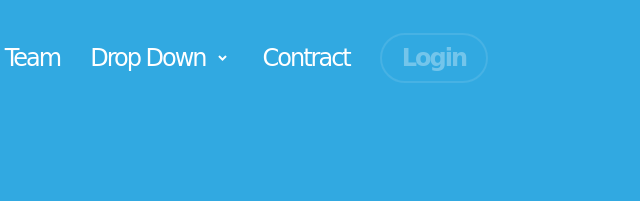
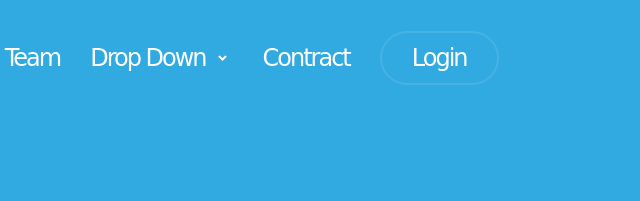
Before and after one commit to ineedjobnow/Responsive-Web, a plain HTML site: page bootstrap/web01/index.html in a window 1280 px wide. In both pictures the pointer is over the link "Login". Shown: the top 201 px of the page, 623-1263 px from the left. Drawn offline with nearby package versions, Linux system fonts and the light colour scheme; a web font is replaced by a local one.

Commit message:
Update style.css

```diff
--- a/bootstrap/web01/css/style.css
+++ b/bootstrap/web01/css/style.css
@@ -70,11 +70,22 @@ a:hover{
 .navbar li{
     position: relative;
 }
-.navbar a, .navbar a:focus{
+.navbar a{
     display: flex;
     align-items: center;
     justify-content: space-between;
-    padding: 10px 0 10px 30px;
+    padding: 10px 0px 10px 30px;
+    font-size: 1em;
+    font-weight: 400;
+    color: #fff;
+    white-space: nowrap;
+    transition: all 0.3s
+}
+.navbar .members:hover{
+    display: flex;
+    align-items: center;
+    justify-content: center;
+    padding: 10px 30px 10px 30px;
     font-size: 1em;
     font-weight: 400;
     color: #fff;
@@ -84,12 +95,12 @@ a:hover{
 .navbar a i, .navbar a:focus i{
     margin-left:5px
 }
-.navbar a:hover, .navbar a:focus,
-.navbar .active, .navbar .active:focus,
+.navbar a:hover,
+.navbar .active,
 .navbar li:hover>a{
     color: #73c5eb;
 }
-.navbar .members, .navbar .members:focus:hover{
+.navbar .members{
     padding: 8px 20px;
     margin-left: 30px;
     border-radius: 50px;
@@ -617,6 +628,9 @@ footer{
         width: 100%;
         padding-left: 0;
     }
+    .navbar .members:focus,.navbar .members:hover{
+        justify-content: center;
+    }
 
 }
 
@@ -666,4 +680,3 @@ footer{
         margin-left: 0px;
     }
 }
-/*     */
```
